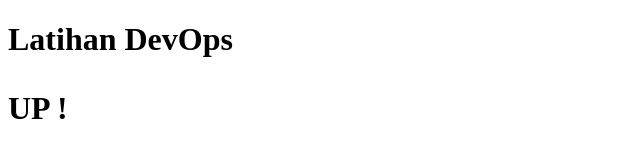
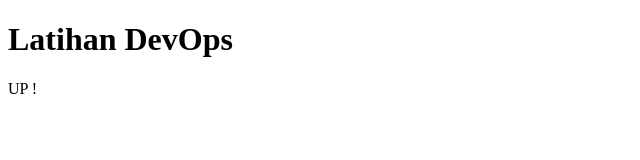
Before and after one commit to CharlosMS/DevOps_Class_Project, a plain HTML site: page index.html in a window 1280 px wide. Shown: the whole page, without its empty margins (0-640 px from the left). Drawn offline with Linux system fonts and the light colour scheme.

Commit message:
Update index.html

```diff
--- a/index.html
+++ b/index.html
@@ -1,9 +1,7 @@
 <!DOCTYPE html>
 <html>
   <body>
-    <h1>
-      Latihan DevOps
-      <p>UP !</p>
-    </h1>
+    <h1>Latihan DevOps</h1>
+    <p>UP !</p>
   </body>
 </html>
```
